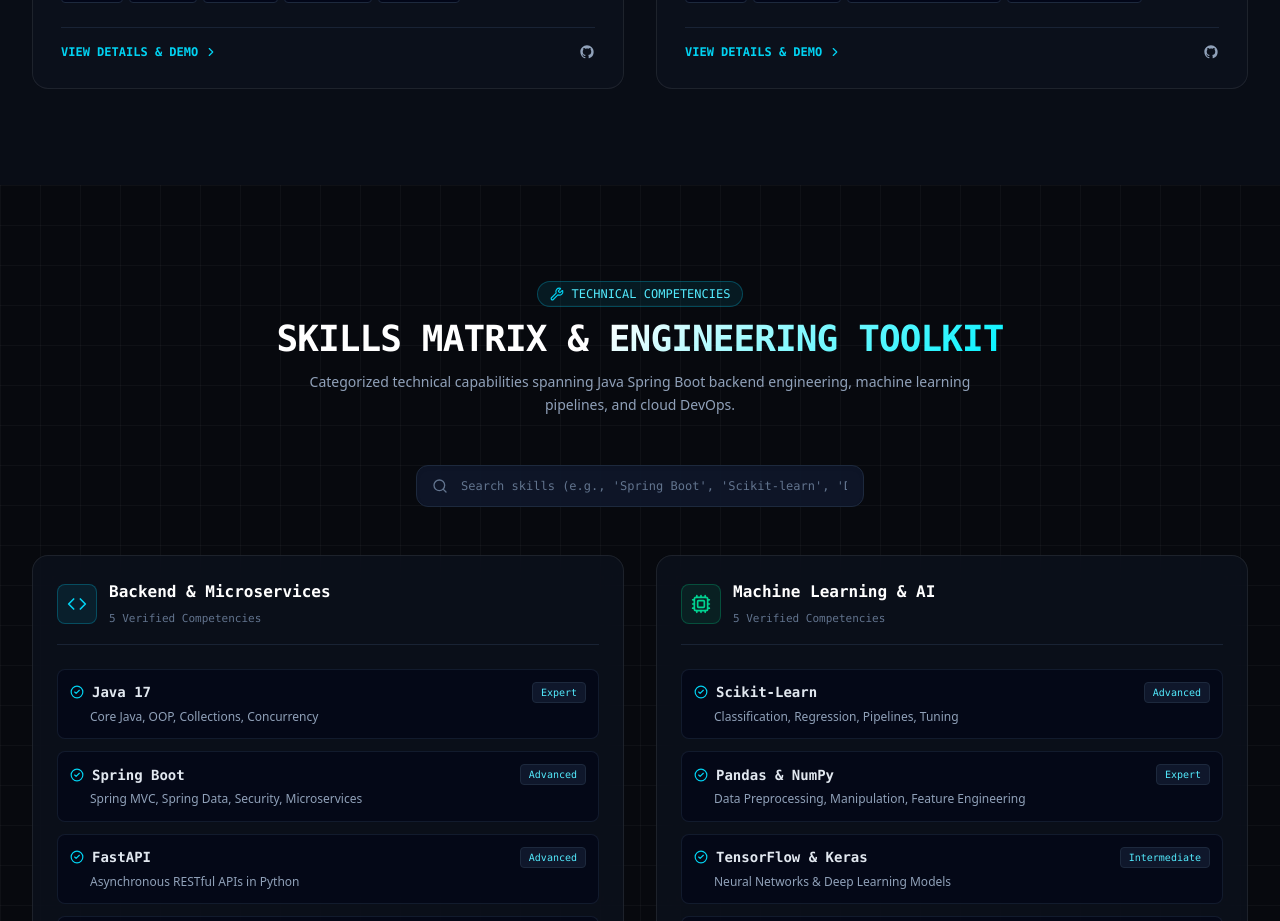
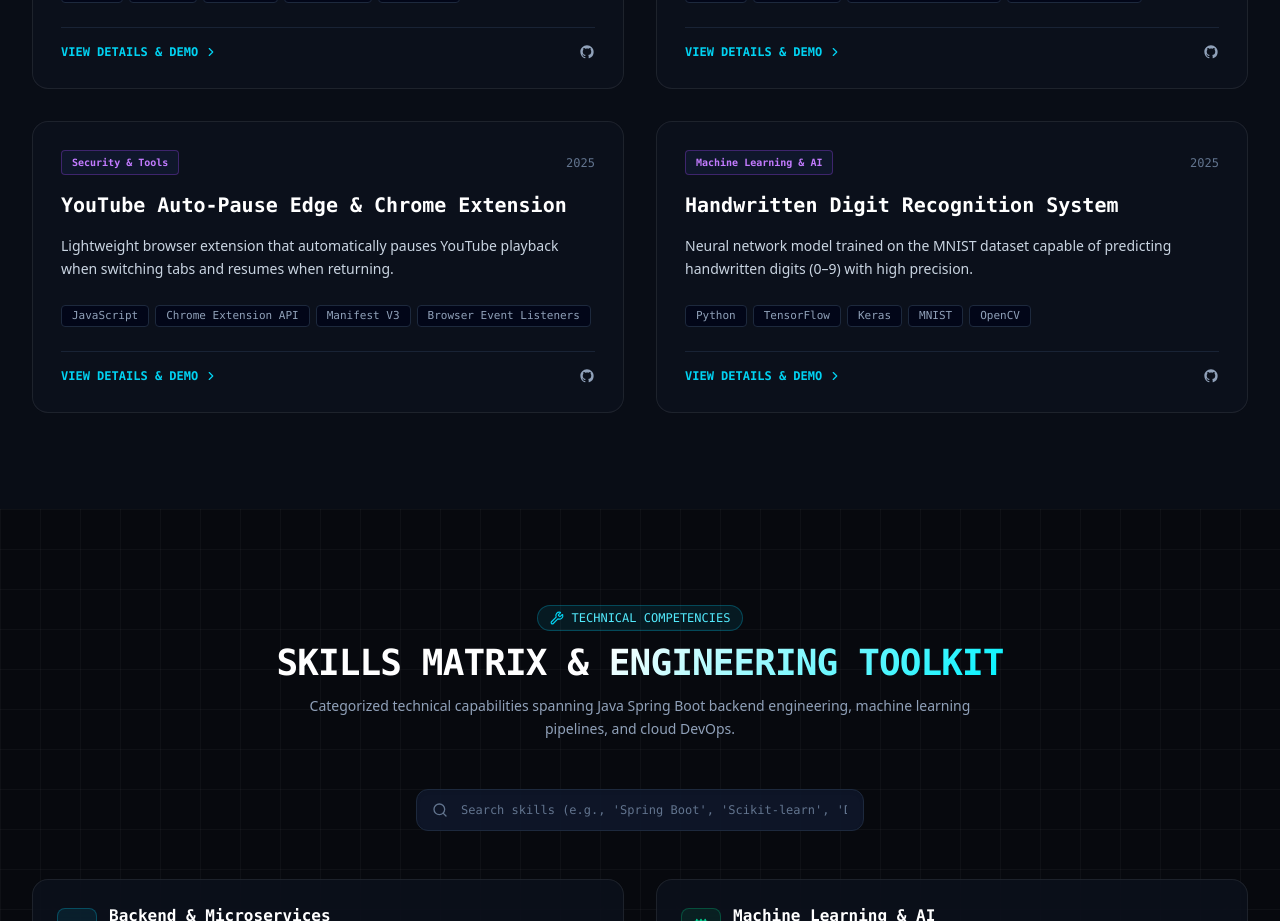
Before and after one commit to Gouravkar007/Portfolio, a Next.js app: page / in a window 1280 px wide. Shown: the part 4260-5181 px from the top of the page. Built offline with nearby package versions, Linux system fonts and the light colour scheme.

Commit message:
Update exact GitHub repository links for all projects

```diff
--- a/src/app/api/chat/route.ts
+++ b/src/app/api/chat/route.ts
@@ -44,21 +44,24 @@ Here is Gourav Kar's complete knowledge base:
 
 [KEY PROJECTS]
 1. AI-Based Maternal Health & Preeclampsia Risk System (2026)
-   - Role: Full-Stack ML & Cloud Architect
+   - GitHub Repo: https://github.com/Gouravkar007/AI-Based-Maternal-Health-Preeclampsia-Risk-Prediction-System
+   - Live URL: https://maternal-health-preeclampsia-system.onrender.com/
    - Tech: Python, Scikit-learn, Pandas, NumPy, Streamlit, Plotly, Google Gemini API, Render
-   - Details: Dual-stage ML risk prediction pipeline (general maternal health score -> preeclampsia classifier), integrated Gemini API for clinical guidance, automated PDF reports.
 2. Garment Industry ERP Portal (June 2025 – August 2025)
-   - Role: Backend Developer
+   - GitHub Repo: https://github.com/Gouravkar007/ERP-PORTAL
    - Tech: Java, Spring Boot, SQL Server, RESTful APIs, Swagger
-   - Details: Production ERP system with real-time stock tracking, sales order workflows, role-based access control (RBAC), and SQL Server multi-tenant transactions.
 3. A2Z Fast Food — Terminal Food Ordering System (May 2025 – June 2025)
-   - Role: Backend Developer
+   - GitHub Repo: https://github.com/Gouravkar007/A2Z-FASTFOOD
    - Tech: Python, FastAPI, Pydantic, SQL Server, REST APIs
-   - Details: High-throughput terminal ordering platform with menu management, order validation, and billing analytics.
 4. Login Alert — Windows Security Notification Script (Sept 2025 – Nov 2025)
-   - Role: Scripting & Security Developer
+   - GitHub Repo: https://github.com/Gouravkar007/Login-Alert
    - Tech: Python, Gmail SMTP, Windows OS Scripting, Security Auditing
-   - Details: Background security tool capturing Windows auth events and sending real-time alert emails with IP and timestamp details.
+5. YouTube Auto-Pause Edge & Chrome Extension (2025)
+   - GitHub Repo: https://github.com/Gouravkar007/youtube-auto-pause-extension
+   - Tech: JavaScript, Chrome Extension API, Manifest V3
+6. Handwritten Digit Recognition System (2025)
+   - GitHub Repo: https://github.com/Gouravkar007/Handwritten-Digit-Prediction
+   - Tech: Python, TensorFlow, Keras, MNIST, OpenCV
 
 [EDUCATION]
 1. B.Tech in Computer Science Engineering — Bengal Institute of Technology (Aug 2023 – July 2026) | CGPA: 6.75
--- a/src/components/ProjectsSection.tsx
+++ b/src/components/ProjectsSection.tsx
@@ -23,9 +23,9 @@ export const ProjectsSection: React.FC = () => {
         "Built dual-stage ML pipeline: General maternal health risk evaluation -> Specialized preeclampsia classifier.",
         "Integrated Google Gemini API to power an automated AI health guidance assistant.",
         "Developed interactive Streamlit dashboard with Plotly charts for clinical trends and metric visualizations.",
-        "Implemented automated PDF report generation and deployed full application on Render cloud with companion GitHub Pages landing page.",
+        "Implemented automated PDF report generation and deployed full application on Render cloud.",
       ],
-      githubUrl: "https://github.com/Gouravkar007",
+      githubUrl: "https://github.com/Gouravkar007/AI-Based-Maternal-Health-Preeclampsia-Risk-Prediction-System",
       liveUrl: "https://maternal-health-preeclampsia-system.onrender.com/",
       demoType: "ml-sim",
     },
@@ -43,7 +43,7 @@ export const ProjectsSection: React.FC = () => {
         "Implemented real-time stock tracking and transaction logging using SQL Server.",
         "Designed role-based access control (RBAC) ensuring seamless experience for both clients and internal staff.",
       ],
-      githubUrl: "https://github.com/Gouravkar007",
+      githubUrl: "https://github.com/Gouravkar007/ERP-PORTAL",
       demoType: "erp-sim",
     },
     {
@@ -60,7 +60,7 @@ export const ProjectsSection: React.FC = () => {
         "Integrated SQL Server for structured transactional management and order analytics.",
         "Created daily sales reporting and top-ordered item analytics pipeline.",
       ],
-      githubUrl: "https://github.com/Gouravkar007",
+      githubUrl: "https://github.com/Gouravkar007/A2Z-FASTFOOD",
       demoType: "api-sim",
     },
     {
@@ -77,7 +77,39 @@ export const ProjectsSection: React.FC = () => {
         "Transmits instant alert emails with device timestamp, user context, and IP details via Gmail SMTP.",
         "Maintains encrypted local logging for auditing and personal device monitoring.",
       ],
-      githubUrl: "https://github.com/Gouravkar007",
+      githubUrl: "https://github.com/Gouravkar007/Login-Alert",
+    },
+    {
+      id: "youtube-auto-pause",
+      title: "YouTube Auto-Pause Edge & Chrome Extension",
+      category: "Security & Tools",
+      period: "2025",
+      role: "Extension Developer",
+      stack: ["JavaScript", "Chrome Extension API", "Manifest V3", "Browser Event Listeners"],
+      description:
+        "Lightweight browser extension that automatically pauses YouTube playback when switching tabs and resumes when returning.",
+      highlights: [
+        "Monitors active browser tab state changes using Manifest V3.",
+        "Automatically pauses and resumes YouTube videos seamlessly.",
+        "Improves user focus and conserves bandwidth.",
+      ],
+      githubUrl: "https://github.com/Gouravkar007/youtube-auto-pause-extension",
+    },
+    {
+      id: "handwritten-digit",
+      title: "Handwritten Digit Recognition System",
+      category: "Machine Learning & AI",
+      period: "2025",
+      role: "ML Engineer",
+      stack: ["Python", "TensorFlow", "Keras", "MNIST", "OpenCV"],
+      description:
+        "Neural network model trained on the MNIST dataset capable of predicting handwritten digits (0–9) with high precision.",
+      highlights: [
+        "Built convolutional neural network using TensorFlow & Keras.",
+        "Preprocessed grayscale images using OpenCV filtering.",
+        "Achieved high accuracy on test digits.",
+      ],
+      githubUrl: "https://github.com/Gouravkar007/Handwritten-Digit-Prediction",
     },
   ];
 
```
